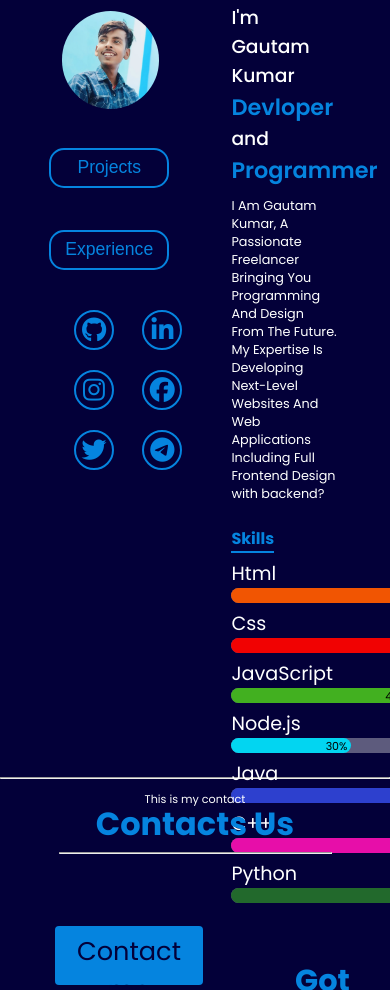
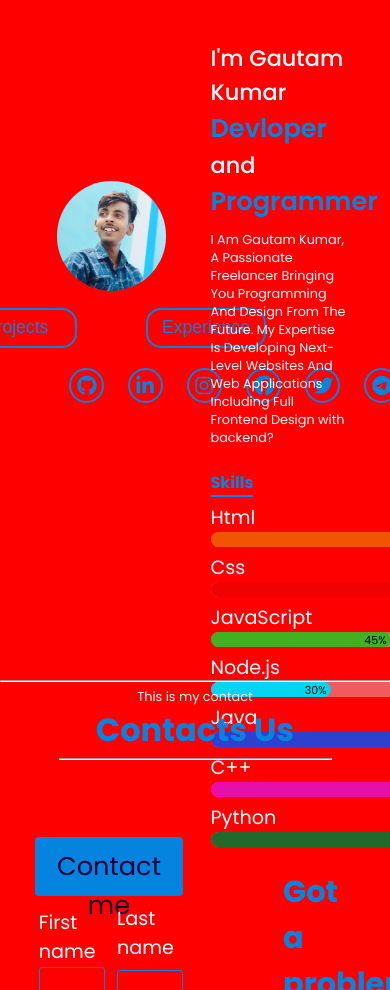
Before and after one commit to gautamkumar604/MyPortfolio, a plain HTML site: page static/index.html in a window 390 px wide. Shown: the part 1010-2000 px from the top of the page. Drawn offline with nearby package versions, Linux system fonts and the light colour scheme.

Commit message:
set responsivness

```diff
--- a/static/index.html
+++ b/static/index.html
@@ -35,7 +35,7 @@
             <section id="home">
                 <!-- THIS SUB SECTIONS OF FIRST SECTION -->
                 <div class="left_of_home sa-left-right">
-                    <div class="control">Hello<span>...</span>
+                    <div class="control"><div>Hello<span>...</span></div>
                         <div>My self <span>Gautam Kumar</span></div>
                         <div>I am a <span> Web Devloper </span>and<Br>
                             <span id="element"></span>
@@ -70,7 +70,7 @@
                     <div class="image">
                         <img src="/gautam1.jpg" alt="">
                     </div>
-                    <div class="btn1">
+                    <div class="btn2">
                         <button type="button" class="button3">Projects</button>
                         <button type="button" class="button4">Experience</button>
                     </div>
--- a/static/style.css
+++ b/static/style.css
@@ -16,7 +16,8 @@
     /* --bodycolor:rgb(3,0,57); */
     --bodycolor: rgb(3, 0, 57);
 }
-html{
+
+html {
     font-size: 100%;
     overflow-x: hidden;
 }
@@ -30,6 +31,7 @@ span {
     color: var(--maincolor);
     /* font-weight: bold; */
 }
+
 header {
     position: sticky;
     top: 0.1px;
@@ -38,22 +40,26 @@ header {
     font-size: 1.4rem;
     color: white;
 }
+
 nav .left {
     font-size: 1.6rem;
 }
-nav .right{
+
+nav .right {
     position: relative;
     left: 5rem;
 }
+
 nav {
     display: flex;
     justify-content: space-around;
     align-items: center;
-    height: 55px;
+    height: 9vh;
     background-color: rgba(10, 10, 72, 0.956);
     font-size: 18px;
 }
-nav a{
+
+nav a {
     color: white;
 }
 
@@ -81,16 +87,18 @@ nav ul li a:hover {
 /* Main content */
 #home {
     display: flex;
-    justify-content: space-around;
+    justify-content: space-evenly;
     align-items: center;
     flex-direction: row;
     color: white;
-    min-height: 100vh;
+    min-height: 91vh;
 }
-.sa-left-right{
+
+.sa-left-right {
     /* background-color: brown; */
-    width: 35vw;
-    height: 35vh;
+    width: 38vw;
+    height: 81vh;
+    padding: 10px;
 
 }
 
@@ -98,13 +106,19 @@ nav ul li a:hover {
     display: flex;
     justify-content: center;
     align-items: center;
-    font-size: 1.8rem;
+    font-size: 2rem;
 }
-.sa-left-right .control{
+.right_of_home .control{
     /* border: 2px solid red; */
 }
 
-.btn1 {}
+.btn1 {
+    /* border: 2px solid black; */
+    display: flex;
+    align-items: center;
+    width: 25vw;
+    margin-top: 30px;
+}
 
 .btn1 button {
     font-size: 1.1rem;
@@ -113,9 +127,6 @@ nav ul li a:hover {
     border-radius: 15px;
     width: 120px;
     height: 40px;
-    margin-top: 22px;
-    margin-right: 23px;
-    margin-bottom: 20px;
     color: var(--maincolor);
 }
 
@@ -128,12 +139,11 @@ nav ul li a:hover {
     margin-right: 35px;
 }
 
-.right_of_home{
- height: 70.5vh;
+.right_of_home {
 }
 
 .right_of_home img {
-    width: 90%;
+   width: 35vw;
 }
 
 /* section 2 about content */
@@ -142,7 +152,7 @@ nav ul li a:hover {
     justify-content: space-evenly;
     flex-direction: column;
     /* background-color: rgb(114, 107, 214); */
-    height: 105vh;
+    height: 100vh;
     max-width: 85vw;
     margin: auto;
     align-items: center;
@@ -158,76 +168,103 @@ nav ul li a:hover {
     align-items: center;
     flex-direction: column;
     color: white;
-    margin-top: 12px;
+    margin-top: 6px;
 }
 
 .text_content h1 {
-    font-weight: bold;
+    margin-bottom: 4px;
     font-size: 2rem;
     color: var(--maincolor);
-    margin-top: -8px;
 }
 
 .text_content p {
-    font-size: 0.7rem;
+    font-size: 0.8rem;
 
 }
 
 .about-container {
     /* background-color: brown; */
     display: flex;
-    justify-content: space-around;
+    justify-content: space-between;
+    /* align-content: center; */
     align-items: center;
     width: 80vw;
     height: 95vh;
+    /* flex-wrap: wrap; */
     /* margin-top: 10px; */
 }
 
 .box_sizing {
-    /* background-color: rgb(191, 166, 214); */
-    width: 40vw;
-    height: 90vh;
+    /* background-color: rgb(106, 30, 176); */
+    width: 35vw;
+    height: 80vh;
     margin: 4px;
 }
 
 .left_of_section2 {
-    text-align: center;
+    display: flex;
+    flex-direction: column;
+    justify-content: center;
+    align-items: center;
+    /* text-align: center;  */
 }
 
 .image {
-    margin: 10px;
+    /* margin: 10px; */
     /* border: 2px solid black; */
 }
 
 .left_of_section2 img {
-    width: 25vw;
+    width: 28vw;
     border-radius: 50vh;
-    margin-top: 8px;
-    margin-right: 20px;
+    /* margin-top: 8px; */
+    /* margin-right: 20px; */
 }
 
-.button3 {
-    /* margin-right: 25px; */
+.btn2{
+    display: flex;
+    justify-content: space-evenly;
+    align-items: center;
+    width: 28rem;
+    margin-top: 10px;
+}
+.btn2 button {
+    font-size: 1.1rem;
+    border: 2px solid var(--maincolor);
+    background-color: transparent;
+    border-radius: 15px;
+    width: 120px;
+    height: 40px;
+    color: var(--maincolor);
+}
+.btn2 button:hover {
+    box-shadow: 0px 0px 5px 1px var(--maincolor);
+    cursor: pointer;
 }
 
-.social-media{
-    width: 36vw;
+.social-media {
+    display: flex;
+    justify-content: space-evenly;
+    align-items: center;
+    width: 28vw;
     margin-top: 10px;
-    margin-left: 15px;
+    /* margin-left: 15px; */
     /* border:2px solid red; */
     /* background-color: white; */
 
 }
-.social-media a i{
-    width: 40px;
-    height: 40px;
-    font-size: 25px;
+
+.social-media a i {
+    width: 35px;
+    height: 35px;
+    font-size: 20px;
     color: var(--maincolor);
     border: 2px solid var(--maincolor);
     border-radius: 60px;
     background-color: transparent;
     margin: 10px 12px;
-    padding-top: 6px;
+    padding-top: 6.5px;
+    padding-left: 6.5px;
     /* box-shadow: 0px 0px 8px 6px white; */
 }
 
@@ -239,10 +276,10 @@ nav ul li a:hover {
 }
 
 .right_of_section2 {
-    padding: 0px 25px;
+    /* padding: 35px 20px 20px 20px; */
     display: flex;
     flex-direction: column;
-
+    padding-top: 2.5rem;
 }
 
 /* .right_of_section2 h1{
@@ -252,13 +289,14 @@ nav ul li a:hover {
     text-decoration: underline;
 } */
 .right_of_section2 h3 {
+    font-size: 1.4rem;
     font-weight: 500;
     margin-top: 10px;
     color: white;
 }
 
 .right_of_section2 h3 span {
-    font-size: 1.4rem;
+    font-size: 1.6rem;
     font-weight: 600;
 }
 
@@ -364,14 +402,17 @@ nav ul li a:hover {
 }
 
 #contact_head {
-    text-align: center;
-    margin-top: 12px;
-
+    display: flex;
+    justify-content: space-evenly;
+    align-items: center;
+    flex-direction: column;
+    color: white;
+    margin-top: 6px;
 }
 
 #contact_head p {
-    font-size: 0.7rem;
-    margin-bottom: -8px;
+    font-size: 0.8rem;
+
 }
 
 #contact_head h1 {
@@ -382,11 +423,16 @@ nav ul li a:hover {
 
 #contact-box {
     display: flex;
+    justify-content: center;
+    align-items: center;
+    /* flex-wrap: wrap; */
     /* border: 2px solid black; */
+
     width: 80vw;
     height: 85vh;
-    margin: 60px 0px;
-    padding: 4px;
+    /* margin: 60px 0px;
+    padding: 4px; */
+    margin-top: 4rem;
 }
 
 /* #contact-box .img{
@@ -420,9 +466,9 @@ nav ul li a:hover {
     width: 38vw;
     margin-left: 1vw;
     height: 7vh;
-    padding-top: 6px;
+    padding-top: 10px;
     font-size: 1.6rem;
-    margin-bottom: 12px;
+    /* margin-bottom: 12px; */
 }
 
 .left-box form div {
@@ -441,13 +487,14 @@ nav ul li a:hover {
 .left-box form label {
     font-size: 1.2rem;
     /* margin: 0px 3px; */
+    margin-top: 8px;
 }
 
 .left-box form input,
 textarea {
     width: 17vw;
     position: relative;
-    top: -25px;
+    top: -17px;
     height: 8vh;
     background-color: transparent;
     border: 1px solid var(--maincolor);
@@ -470,7 +517,7 @@ textarea {
 }
 
 .fname-fn {
-    margin-bottom: 23px;
+    margin-bottom: 18px;
 }
 
 .btn3 {
@@ -488,7 +535,7 @@ textarea {
     display: flex;
     flex-direction: column;
     justify-content: space-between;
-    margin: auto;
+    /* margin: auto; */
     padding-left: 5rem;
 
 }
@@ -500,11 +547,12 @@ textarea {
 
 .dialog h3 {
     color: var(--maincolor);
-    font-size: 1.9rem
+    font-size: 1.9rem;
+    margin-bottom: 0.8rem;
 }
 
 .my-info {
-    margin-bottom: 11rem;
+    margin-bottom: 13rem;
     color: var(--maincolor);
 }
 
@@ -526,3 +574,50 @@ textarea {
     background-color: black;
     font-size: 0.85rem;
 }
+
+
+
+/* ************************************************ */
+/* for resposive */
+@media screen and ( max-width: 1300px ) {
+    body{
+        background-color:red;
+    }
+    .right_of_home img{
+        width: 40vw;
+        /* margin-top: 4rem; */
+        padding-top: 4rem;
+    }
+    .right_of_section2{
+        padding-top: 4.5rem;
+    }
+    .my-info{
+        margin-bottom: 14.3rem;
+    }
+
+}
+/* @media screen and ( max-width: 1150px ) {
+    body{
+        background-color:rgb(0, 255, 30);
+    }
+    .social-media{
+        width: 24vw;
+        margin-left: 4rem;
+    }
+    .right_of_section2{
+        padding: 20px 15px 15px 15px;
+    }
+    .right-box {
+        margin-bottom: 2rem;
+    }
+
+} */
+/* @media screen and ( max-width: 980px ) {
+    body{
+        background-color:rgb(238, 255, 0);
+    }
+    .right_of_section2{
+        padding: 10px 10px 10px 10px;
+    }
+
+} */
```
